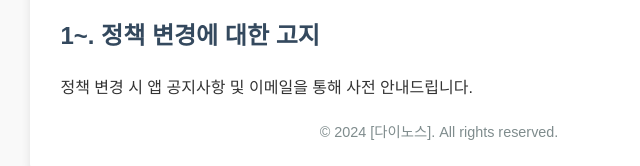
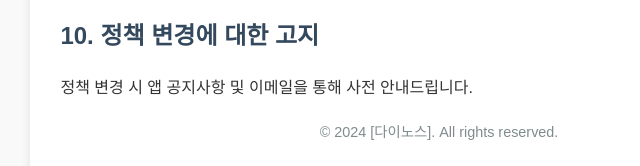
Before and after one commit to dinos-dev/privacy-dinos, a plain HTML site: page index.html in a window 1280 px wide. Shown: the part 1871-2037 px from the top of the page, 201-841 px from the left. Drawn offline with Linux system fonts and the light colour scheme.

Commit message:
update comment

```diff
--- a/index.html
+++ b/index.html
@@ -129,7 +129,7 @@
       <li><strong>이메일</strong>: [tastery99@gmail.com]</li>
     </ul>
 
-    <h2>1~. 정책 변경에 대한 고지</h2>
+    <h2>10. 정책 변경에 대한 고지</h2>
     <p>정책 변경 시 앱 공지사항 및 이메일을 통해 사전 안내드립니다.</p>
 
     <footer>
```
